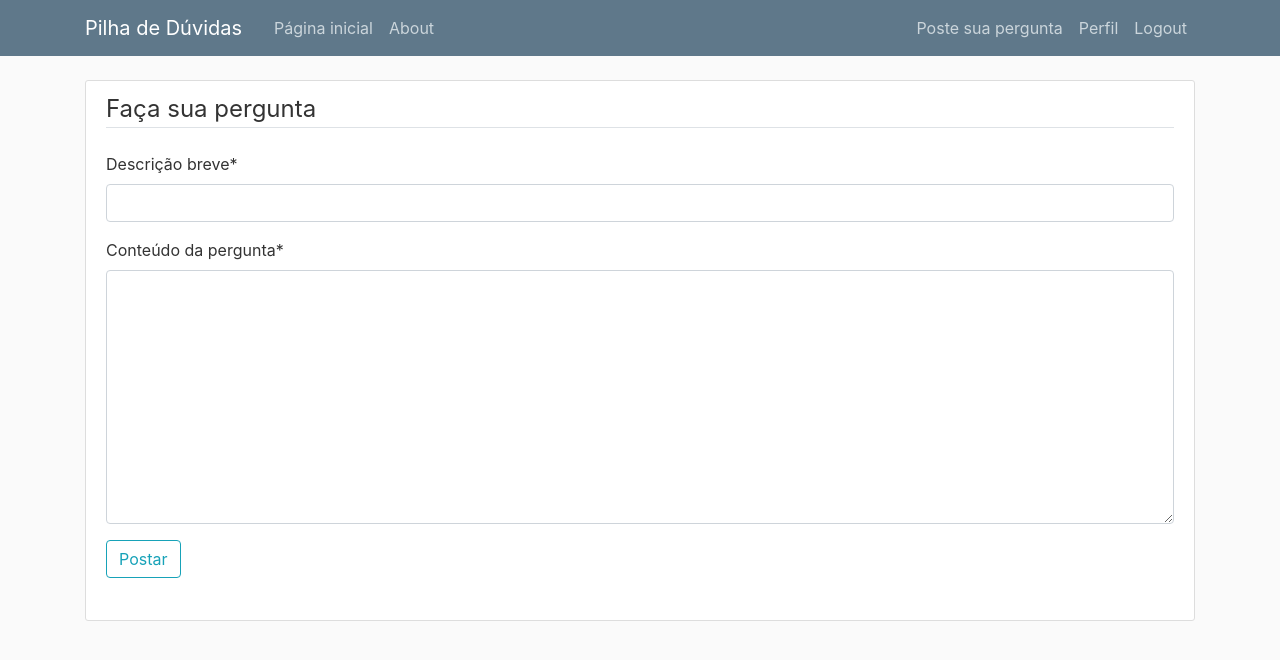
After one commit to antoniokht/EngenhariaSoftwareXP, a Django app: page /question/new/ in a window 1280 px wide. The commit adds this page. Shown: the top 660 px of the page. Run offline with Django 3.2, Linux system fonts and the light colour scheme; the visitor is signed in with stand-in values (Sample User, id 1); some libraries are stand-ins or nearby versions.

Commit message:
feat: Views para as perguntas (#4)

```diff
--- a/ForumQA/forum_qa/forum_qa/settings.py
+++ b/ForumQA/forum_qa/forum_qa/settings.py
@@ -32,6 +32,7 @@ ALLOWED_HOSTS = []
 
 INSTALLED_APPS = [
     'question.apps.QuestionConfig',
+    'crispy_forms',
     'django.contrib.admin',
     'django.contrib.auth',
     'django.contrib.contenttypes',
@@ -119,3 +120,5 @@ USE_TZ = True
 # https://docs.djangoproject.com/en/2.2/howto/static-files/
 
 STATIC_URL = '/static/'
+
+CRISPY_TEMPLATE_PACK = 'bootstrap4'
--- a/ForumQA/forum_qa/question/models.py
+++ b/ForumQA/forum_qa/question/models.py
@@ -1,10 +1,11 @@
 from django.db import models
 from django.contrib.auth.models import User
+from django.urls import reverse
 
 
 class Question(models.Model):
-    title = models.CharField(max_length=100)
-    content = models.TextField()
+    title = models.CharField(max_length=100, verbose_name="Descrição breve")
+    content = models.TextField(verbose_name="Conteúdo da pergunta")
     # Date posted is automatically set to time when it is posted
     date_posted = models.DateTimeField(auto_now_add=True)
     # When user is deleted, question is also deleted
@@ -15,3 +16,6 @@ class Question(models.Model):
 
     def __str__(self):
         return self.title
+
+    def get_absolute_url(self):
+        return reverse('question-detail', kwargs={'pk': self.pk})
--- a/ForumQA/forum_qa/question/templates/question/base.html
+++ b/ForumQA/forum_qa/question/templates/question/base.html
@@ -6,11 +6,14 @@
   <!-- Required meta tags -->
   <meta charset="utf-8" />
   <meta name="viewport" content="width=device-width, initial-scale=1, shrink-to-fit=no" />
-
+  <!-- Font awesome -->
+  <link rel="stylesheet" href="https://use.fontawesome.com/releases/v5.7.0/css/all.css"
+    integrity="sha384-lZN37f5QGtY3VHgisS14W3ExzMWZxybE1SJSEsQp9S+oqd12jhcu+A56Ebc1zFSJ" crossorigin="anonymous">
   <!-- Bootstrap CSS -->
   <link rel="stylesheet" href="https://stackpath.bootstrapcdn.com/bootstrap/4.3.1/css/bootstrap.min.css"
     integrity="sha384-ggOyR0iXCbMQv3Xipma34MD+dH/1fQ784/j6cY/iJTQUOhcWr7x9JvoRxT2MZw1T" crossorigin="anonymous" />
-
+  <link rel="stylesheet" href="https://use.fontawesome.com/releases/v5.7.0/css/all.css"
+    integrity="sha384-lZN37f5QGtY3VHgisS14W3ExzMWZxybE1SJSEsQp9S+oqd12jhcu+A56Ebc1zFSJ" crossorigin="anonymous">
   <link rel="stylesheet" type="text/css" href="{% static 'question/main.css' %}" />
   {% if title %}
   <title>Projeto XP - {{ title }}</title>
@@ -24,19 +27,25 @@
     <nav class="navbar navbar-expand-md navbar-dark bg-steel fixed-top">
       <div class="container">
         <a class="navbar-brand mr-4" href="/">Pilha de Dúvidas</a>
-        <butto class="navbar-toggler" type="button" data-toggle="collapse" data-target="#navbarToggle"
+        <button class="navbar-toggler" type="button" data-toggle="collapse" data-target="#navbarToggle"
           aria-controls="navbarToggle" aria-expanded="false" aria-label="Toggle navigation">
           <span class="navbar-toggler-icon"></span>
         </button>
         <div class="collapse navbar-collapse" id="navbarToggle">
           <div class="navbar-nav mr-auto">
-              <a class="nav-item nav-link" href="{% url 'question-home' %}">Home</a>
+            <a class="nav-item nav-link" href="{% url 'question-home' %}">Página inicial</a>
             <a class="nav-item nav-link" href="{% url 'question-about' %}">About</a>
           </div>
           <!-- Navbar Right Side -->
           <div class="navbar-nav">
+            {% if user.is_authenticated %}
+            <a class="nav-item nav-link" href="{% url 'question-create' %}">Poste sua pergunta</a>
+            <a class="nav-item nav-link" href="#">Perfil</a>
+            <a class="nav-item nav-link" href="#">Logout</a>
+            {% else %}
             <a class="nav-item nav-link" href="#">Login</a>
-              <a class="nav-item nav-link" href="#">Register</a>
+            <a class="nav-item nav-link" href="#">Cadastrar</a>
+            {% endif %}
           </div>
         </div>
       </div>
--- a/ForumQA/forum_qa/question/templates/question/home.html
+++ b/ForumQA/forum_qa/question/templates/question/home.html
@@ -1,15 +1,13 @@
 {% extends "question/base.html" %}
 {% block content %}
-<h1>Home</h1>
-<h2>List of questions:</h2>
 {% for question in questions %}
 <article class="media content-section">
     <div class="media-body">
         <div class="article-metadata">
             <a class="mr-2" href="#">{{ question.author }}</a>
-            <small class="text-muted">{{ question.date_questioned|date:"F d, Y" }}</small>
+            <small class="text-muted">{{ question.date_posted|date:"F d, Y" }}</small>
         </div>
-        <h2><a class="article-title" href="#">{{ question.title }}</a></h2>
+        <h2><a class="article-title" href="{% url 'question-detail' question.id %}">{{ question.title }}</a></h2>
         <p class="article-content">{{ question.content }}</p>
     </div>
 </article>
--- /dev/null
+++ b/ForumQA/forum_qa/question/templates/question/question_form.html
@@ -0,0 +1,20 @@
+{% extends "question/base.html" %}
+{% load crispy_forms_tags %}
+{% block content %}
+<div class="content-section">
+    <form method="POST">
+        {% csrf_token %}
+        <fieldset class="form-group">
+            <legend class="border-bottom mb-4">
+                Faça sua pergunta
+            </legend>
+            {{ form|crispy }}
+            <div class="form-group">
+                <button class="btn btn-outline-info" type="submit">
+                    Postar
+                </button>
+            </div>
+        </fieldset>
+    </form>
+</div>
+{% endblock %}
--- a/ForumQA/forum_qa/question/urls.py
+++ b/ForumQA/forum_qa/question/urls.py
@@ -1,8 +1,15 @@
 from django.urls import path
 from . import views
+from .views import QuestionListView, QuestionDetailView, QuestionCreateView, QuestionUpdateView, QuestionDeleteView
 
 
 urlpatterns = [
-    path('',  views.home, name='question-home'),
-    path('about/',  views.about, name='question-about')
+    path('',  QuestionListView.as_view(), name='question-home'),
+    path('question/<int:pk>/', QuestionDetailView.as_view(), name='question-detail'),
+    path('question/new/', QuestionCreateView.as_view(), name='question-create'),
+    path('question/<int:pk>/update/',
+         QuestionUpdateView.as_view(), name='question-update'),
+    path('question/<int:pk>/delete/',
+         QuestionDeleteView.as_view(), name='question-delete'),
+    path('about/',  views.about, name='question-about'),
 ]
--- a/ForumQA/forum_qa/question/views.py
+++ b/ForumQA/forum_qa/question/views.py
@@ -1,12 +1,49 @@
 from django.shortcuts import render
+from django.views.generic import ListView, DetailView, CreateView, UpdateView, DeleteView
+from django.contrib.auth.mixins import LoginRequiredMixin, UserPassesTestMixin
 from .models import Question
 
 
-def home(request):
-    context = {
-        'questions': Question.objects.all()
-    }
-    return render(request, 'question/home.html', context)
+class QuestionListView(ListView):
+    model = Question
+    template_name = 'question/home.html'
+    context_object_name = 'questions'
+    ordering = ['-date_posted']
+
+
+class QuestionDetailView(DetailView):
+    model = Question
+
+
+class QuestionCreateView(LoginRequiredMixin, CreateView):
+    model = Question
+    fields = ['title', 'content']
+
+    def form_valid(self, form):
+        form.instance.author = self.request.user
+        return super().form_valid(form)
+
+
+class QuestionUpdateView(LoginRequiredMixin, UserPassesTestMixin, UpdateView):
+    model = Question
+    fields = ['title', 'content']
+
+    def form_valid(self, form):
+        form.instance.author = self.request.user
+        return super().form_valid(form)
+
+    def test_func(self):
+        question = self.get_object()
+        return self.request.user == question.author
+
+
+class QuestionDeleteView(LoginRequiredMixin, UserPassesTestMixin, DeleteView):
+    model = Question
+    success_url = '/'
+
+    def test_func(self):
+        question = self.get_object()
+        return self.request.user == question.author
 
 
 def about(request):
```
Also changed, not shown: ForumQA/forum_qa/question/templates/question/question_confirm_delete.html (added, +22 -0 lines), ForumQA/forum_qa/question/templates/question/question_detail.html (added, +21 -0 lines). Lines whose indentation alone changed are shown as unchanged.
